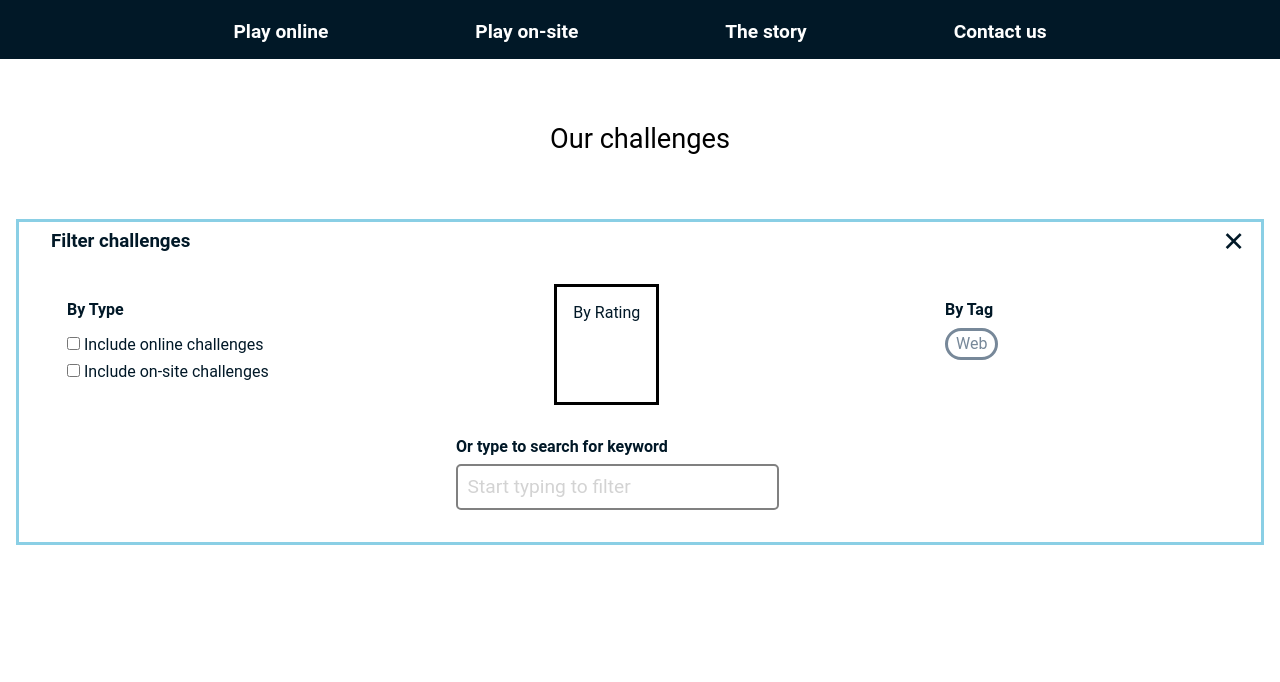
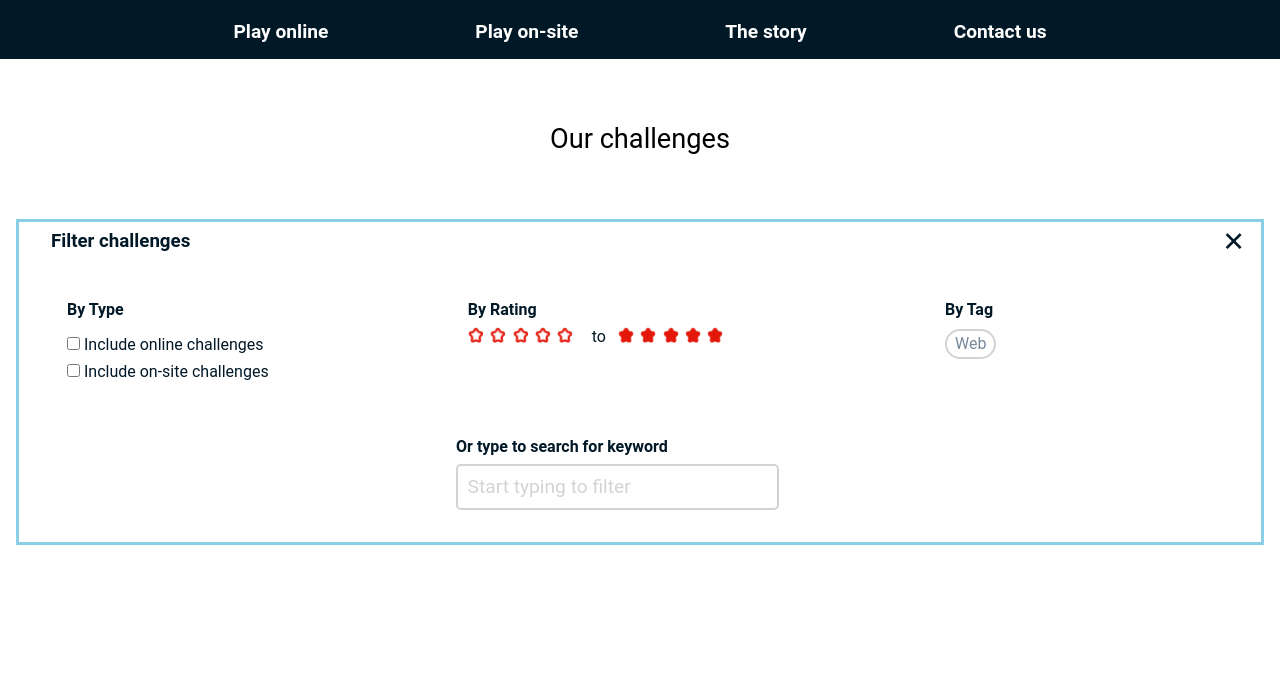
Before and after one commit to christerresin/esc_v2, a website: page challenges.html in a window 1280 px wide. Both pictures are taken after a click on the link "Filter challenges". Shown: the part 118-800 px from the top of the page. Drawn offline with Linux system fonts and the light colour scheme; no server answers.

Commit message:
Filter by Rating stars created and Filter by Tags tag created

```diff
--- a/challenges.css
+++ b/challenges.css
@@ -438,6 +438,7 @@
     padding-bottom: 0.5rem;
   }
 
+
   .filter-by-tag {
     margin: 1rem;
     padding: 1rem;
@@ -450,19 +451,40 @@
     margin-bottom: 1rem;
   }
 
-  .filter-by-tag-item {
+  .filter-by-tag-item label {
     margin-top: 1.8rem;
     padding: 0.2rem 0.5rem 0.2rem 0.5rem;
-    border: solid lightslategray;
+    border: solid lightgray 2px;
     color: lightslategray;
     border-radius: 1rem;
   }
 
   .filter-by-rating {
-    border: solid black;
     margin: 1rem;
     padding: 1rem;
     order: 1;
+  }
+
+  .filter-by-rating ul {
+    display: flex;
+    margin: 0 1rem 0 0;
+  }
+  .filter-rating-star {
+    width: 1rem;
+    height: 1rem;
+    margin: 0.5rem 0.4rem 0 0;
+
+    background-size: contain;
+    background-repeat: no-repeat;
+
+  }
+
+  .filter-rating-star.on {
+    background-image: url("images/star-on.png");
+  }
+
+  .filter-rating-star.off {
+    background-image: url("images/star-off.png");
   }
 
   .filter-search-text {
@@ -478,7 +500,7 @@
     margin-top: 0.5rem;
     padding: 0.6rem;
     font-size: 1.2rem;
-    border: solid gray 2px;
+    border: solid lightgray 2px;
     border-radius: 5px;
   }
 
--- a/index.js
+++ b/index.js
@@ -73,30 +73,6 @@ const renderChallenges = function (arr) {
         });
     };
 };
-
-let mockupJson = {
-    challenges: [
-        {
-            title: "Title of challenge",
-            description: "Reprehenderit voluptate ullamco pariatur. Deserunt sit irure consequat consequat elit aliquip eiusmod aliquip et ipsum ipsum.",
-            minParticipants: 2,
-            maxParticipants: 6,
-            rating: 3,
-            imgUrl: "https://raw.githubusercontent.com/richardolsson/lernia-sjj-assignments/main/02-esc-website/images/hero.png",
-            type: 'online',
-            tags: ["Coding", "Linux"]
-        },
-        {
-            title: "Title of room",
-            description: "Reprehenderit voluptate ullamco pariatur. Deserunt sit irure consequat consequat elit aliquip eiusmod aliquip et ipsum ipsum.",
-            minParticipants: 2,
-            maxParticipants: 4,
-            rating: 4,
-            imgUrl: "https://raw.githubusercontent.com/richardolsson/lernia-sjj-assignments/main/02-esc-website/images/hero.png",
-            type: 'online',
-            tags: ["Coding", "Cryptography"]
-        } ]
-}
 
 // renderChallenges(mockupJson.challenges);
 
@@ -215,7 +191,7 @@ filterButton.addEventListener('click',() =>
         filtersToChoose.classList.add('choose-filter-box');
         filterMenu.appendChild(filtersToChoose);
 
-        const filterType= document.createElement('div');
+        const filterType = document.createElement('div');
         filterType.classList.add("filter-by-type");
         filtersToChoose.appendChild(filterType);
 
@@ -250,8 +226,36 @@ filterButton.addEventListener('click',() =>
 
         const filterRating = document.createElement('div');
         filterRating.classList.add("filter-by-rating");
-        filterRating.innerHTML = "By Rating";
         filtersToChoose.appendChild(filterRating);
+
+
+        const filterRatingTitle = document.createElement('h4');
+        filterRatingTitle.innerHTML = "By Rating";
+        filterRating.appendChild(filterRatingTitle);
+
+        const filterRatingList = document.createElement('ul');
+        filterRating.appendChild(filterRatingList);
+
+        for (let i = 0; i < 5; i++) {
+            const filterRatingStar = document.createElement('li');
+            filterRatingStar.classList.add('filter-rating-star');
+            filterRatingStar.classList.add('off');
+            filterRatingList.appendChild(filterRatingStar);
+        }
+
+        const filterStarLabel = document.createElement('li');
+        filterStarLabel.innerHTML = "&nbspto&nbsp";
+        filterStarLabel.style.textAlign = "center";
+        filterStarLabel.style.padding = "0.5rem";
+        filterRatingList.appendChild(filterStarLabel);
+
+
+        for (let i = 0; i < 5; i++) {
+            const filterRatingStar = document.createElement('li');
+            filterRatingStar.classList.add('filter-rating-star');
+            filterRatingStar.classList.add('on');
+            filterRatingList.appendChild(filterRatingStar);
+        }
 
         const filterTag = document.createElement('div');
         filterTag.classList.add("filter-by-tag");
@@ -261,41 +265,44 @@ filterButton.addEventListener('click',() =>
         filterTagTitle.innerHTML = "By Tag";
         filterTag.appendChild(filterTagTitle);
 
-
-        //let apiUrl = 'https://lernia-sjj-assignments.vercel.app/api/challenges'
-
-        //let challengesData = async function () {
-        //const response = await fetch(apiUrl);
-        //const data = await response.json();
-        //}
-
-        //challengesData();
-
-
+        const filterTagLabels = document.createElement('div');
+        filterTagLabels.classList.add("filter-by-tag-item");
+        filterTag.appendChild(filterTagLabels);
 
         //for (let i = 0; i < data.challenges.length; i++) {
-        //    for (let j = 0; j <data.challenges.labels.length; j++) {
-        const filterTagItem = document.createElement('label');
-        filterTagItem.classList.add("filter-by-tag-item");
-        filterTagItem.innerHTML = "Web"//data.challenges.labels[i];
-        filterTag.appendChild(filterTagItem);
+
+        //    for (let j = 0; j < data.challenges.labels.length; j++) {
+
+            const filterTagItem = document.createElement('label');
+            filterTagItem.innerHTML = "Web"//data.challenges.labels[j];
+            filterTagLabels.appendChild(filterTagItem);
 
         filterTagItem.addEventListener('click', () =>
             {
                 if (filterTagItem.style.backgroundColor == "white") {
                         filterTagItem.style.backgroundColor = "lightslategray";
                         filterTagItem.style.color = "white";
+                        filterTagItem.style.borderColor = "lightslategray";
+
                 }
                 else {
                     filterTagItem.style.backgroundColor = "white";
-                    filterTagItem.style.color = "lightslategray";
+                    filterTagItem.style.color = "gray";
+                    filterTagItem.style.borderColor = "lightgray";
                 }
             }
         );
 
-        //    )
-        //    }
+
+          // }
         //}
+
+        let challengesData = async function () {
+        const response = await fetch(apiUrl);
+        const data = await response.json();
+        }
+
+        challengesData();
 
         const filterSearchText = document.createElement('div');
         filterSearchText.classList.add("filter-search-text");
```
